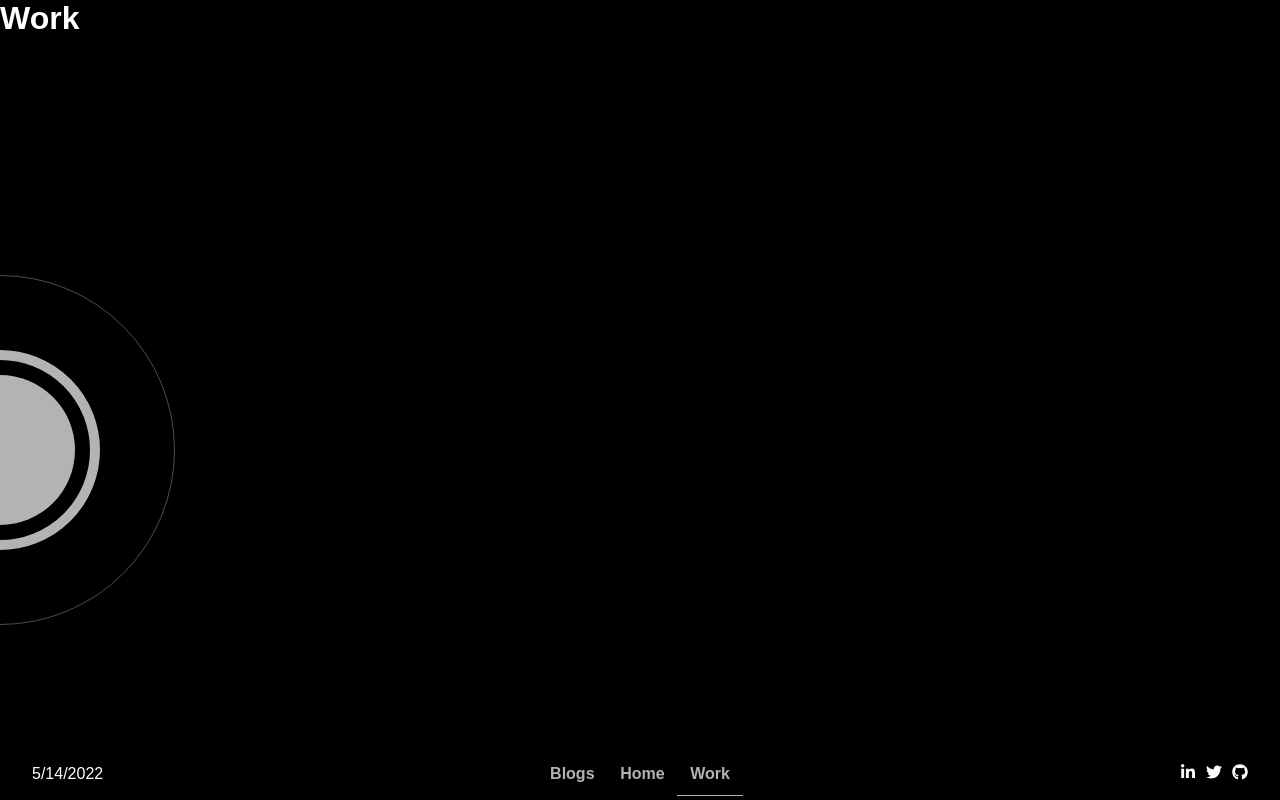
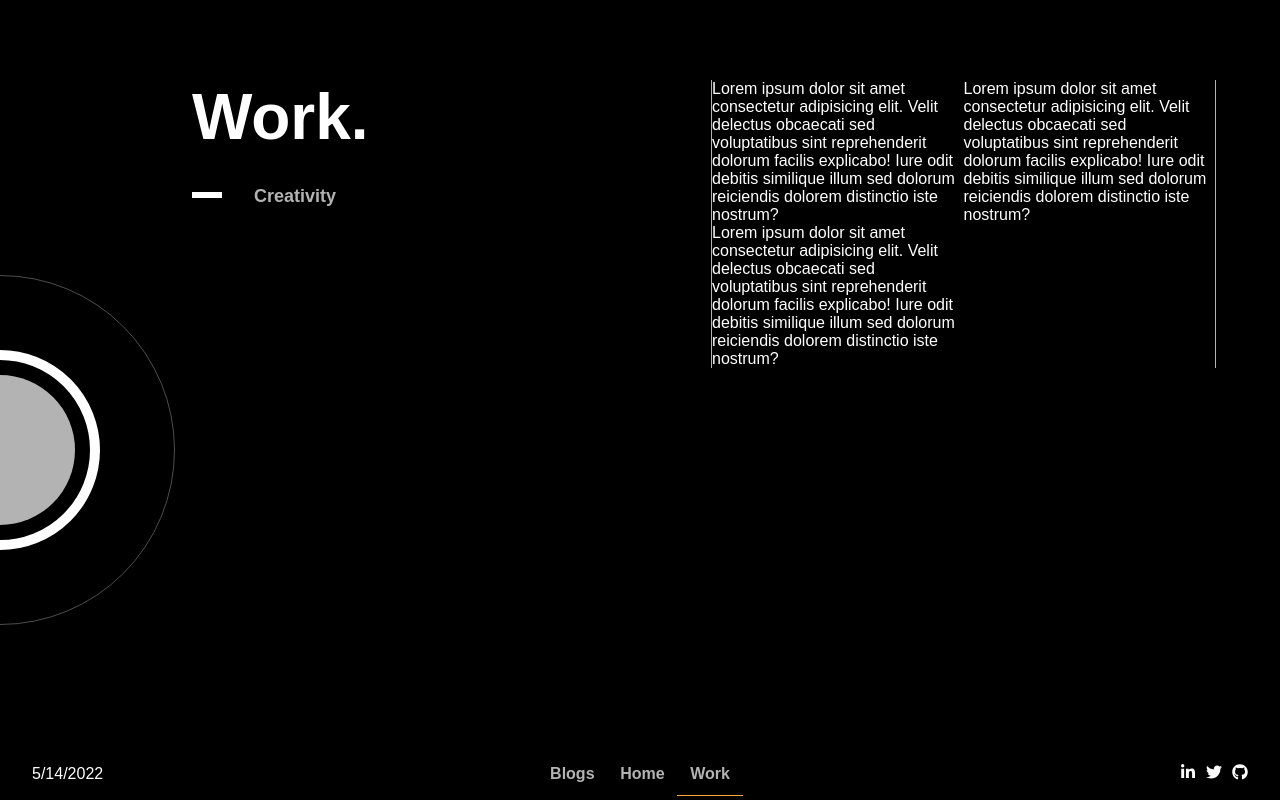
Before and after one commit to riverrz/quest, a Next.js app: page /work in a window 1280 px wide. Built offline with nearby package versions, Linux system fonts and the light colour scheme; a web font is replaced by a local one.

Commit message:
Refactoring and wip Work page

```diff
--- a/pages/work.tsx
+++ b/pages/work.tsx
@@ -1,16 +1,17 @@
 import React from "react";
 import { NextSeo } from "next-seo";
+import Work from "@components/Work/Work";
 
-const Work: React.FC = () => {
+const WorkPage: React.FC = () => {
     return (
         <>
             <NextSeo
                 title="Work"
                 description="Get to know my professional work experiences!"
             />
-            <h1>Work</h1>
+            <Work />
         </>
     );
 };
 
-export default Work;
+export default WorkPage;
--- a/src/components/Home/Home.tsx
+++ b/src/components/Home/Home.tsx
@@ -1,5 +1,5 @@
 import React from "react";
-import { Halo } from "@components/common";
+import { Halo, Spacer } from "@components/common";
 import { Container } from "./Home.styles";
 import {
     Heading,
@@ -7,7 +7,6 @@ import {
     SubHeading,
     Description,
     SubHeadingContainer,
-    Spacer,
     TopSection,
 } from "./Home.styles";
 
--- /dev/null
+++ b/src/components/Work/Work.styles.tsx
@@ -0,0 +1,35 @@
+import { styled } from "@styles/stitches.config";
+
+export const Container = styled("div", {
+    padding: "$pagePadding",
+    display: "flex",
+    alignItems: "flex-start",
+    gap: "1rem",
+    "& > *": {
+        flex: 1,
+    },
+    height: "100%",
+});
+
+export const Heading = styled("h1", {
+    fontSize: "4rem",
+});
+
+export const SubHeadingContainer = styled("div", {
+    display: "flex",
+    gap: "2rem",
+    marginTop: "2rem",
+});
+
+export const SubHeading = styled("h5", {
+    fontSize: 18,
+    color: "$grey",
+});
+
+export const WorkTilesContainer = styled("div", {
+    display: "grid",
+    gridTemplateColumns: "repeat(auto-fill, minmax(200px, 1fr))",
+    gridAutoRows: "1fr",
+    borderRight: "1px solid $grey",
+    borderLeft: "1px solid $grey",
+});
--- /dev/null
+++ b/src/components/Work/Work.tsx
@@ -0,0 +1,45 @@
+import { Spacer } from "@components/common";
+import React from "react";
+import {
+    Container,
+    Heading,
+    SubHeading,
+    SubHeadingContainer,
+    WorkTilesContainer,
+} from "./Work.styles";
+
+const Work: React.FC = () => {
+    return (
+        <Container>
+            <div>
+                <Heading>Work.</Heading>
+                <SubHeadingContainer>
+                    <Spacer />
+                    <SubHeading>Creativity</SubHeading>
+                </SubHeadingContainer>
+            </div>
+            <WorkTilesContainer>
+                <div>
+                    Lorem ipsum dolor sit amet consectetur adipisicing elit.
+                    Velit delectus obcaecati sed voluptatibus sint reprehenderit
+                    dolorum facilis explicabo! Iure odit debitis similique illum
+                    sed dolorum reiciendis dolorem distinctio iste nostrum?
+                </div>
+                <div>
+                    Lorem ipsum dolor sit amet consectetur adipisicing elit.
+                    Velit delectus obcaecati sed voluptatibus sint reprehenderit
+                    dolorum facilis explicabo! Iure odit debitis similique illum
+                    sed dolorum reiciendis dolorem distinctio iste nostrum?
+                </div>
+                <div>
+                    Lorem ipsum dolor sit amet consectetur adipisicing elit.
+                    Velit delectus obcaecati sed voluptatibus sint reprehenderit
+                    dolorum facilis explicabo! Iure odit debitis similique illum
+                    sed dolorum reiciendis dolorem distinctio iste nostrum?
+                </div>
+            </WorkTilesContainer>
+        </Container>
+    );
+};
+
+export default Work;
--- /dev/null
+++ b/src/components/common/Spacer.tsx
@@ -0,0 +1,8 @@
+import { styled } from "@styles/stitches.config";
+
+export const Spacer = styled("div", {
+    borderTop: "6px solid $white",
+    height: "100%",
+    width: 30,
+    marginTop: 6,
+});
--- a/src/components/common/Sphere.tsx
+++ b/src/components/common/Sphere.tsx
@@ -15,7 +15,7 @@ const SphereContainer = styled("div", {
     display: "flex",
     alignItems: "center",
     justifyContent: "center",
-    border: "10px solid $grey",
+    border: "10px solid $white",
     borderRadius: "50%",
     [`&:hover ${StyledSphere}`]: {
         transform: "scale(1.1)",
@@ -53,7 +53,13 @@ export const Sphere: React.FC<React.ComponentProps<typeof SphereContainer>> = (
 ) => {
     return (
         <SphereContainer {...props}>
-            <Halo css={{ height: 350, width: 350 }} right left top bottom />
+            <Halo
+                css={{ height: "$haloHeight", width: "$haloWidth" }}
+                right
+                left
+                top
+                bottom
+            />
             <StyledSphere />
         </SphereContainer>
     );
--- a/src/components/common/index.tsx
+++ b/src/components/common/index.tsx
@@ -1,3 +1,4 @@
 export * from "./NavItem";
 export * from "./Halo";
 export * from "./Sphere";
+export * from "./Spacer";
--- a/src/styles/stitches.config.ts
+++ b/src/styles/stitches.config.ts
@@ -16,6 +16,13 @@ export const {
             white: "rgb(255,255,255)",
             grey: "rgb(255,255,255, 0.7)",
             orange: "#FFAA33",
+        },
+        sizes: {
+            haloHeight: "350px",
+            haloWidth: "350px",
+        },
+        space: {
+            pagePadding: "10vh 5vw 0 15vw",
         },
     },
     media: {
```
Also changed, not shown: src/components/Home/Home.styles.tsx (+1 -8 lines).
